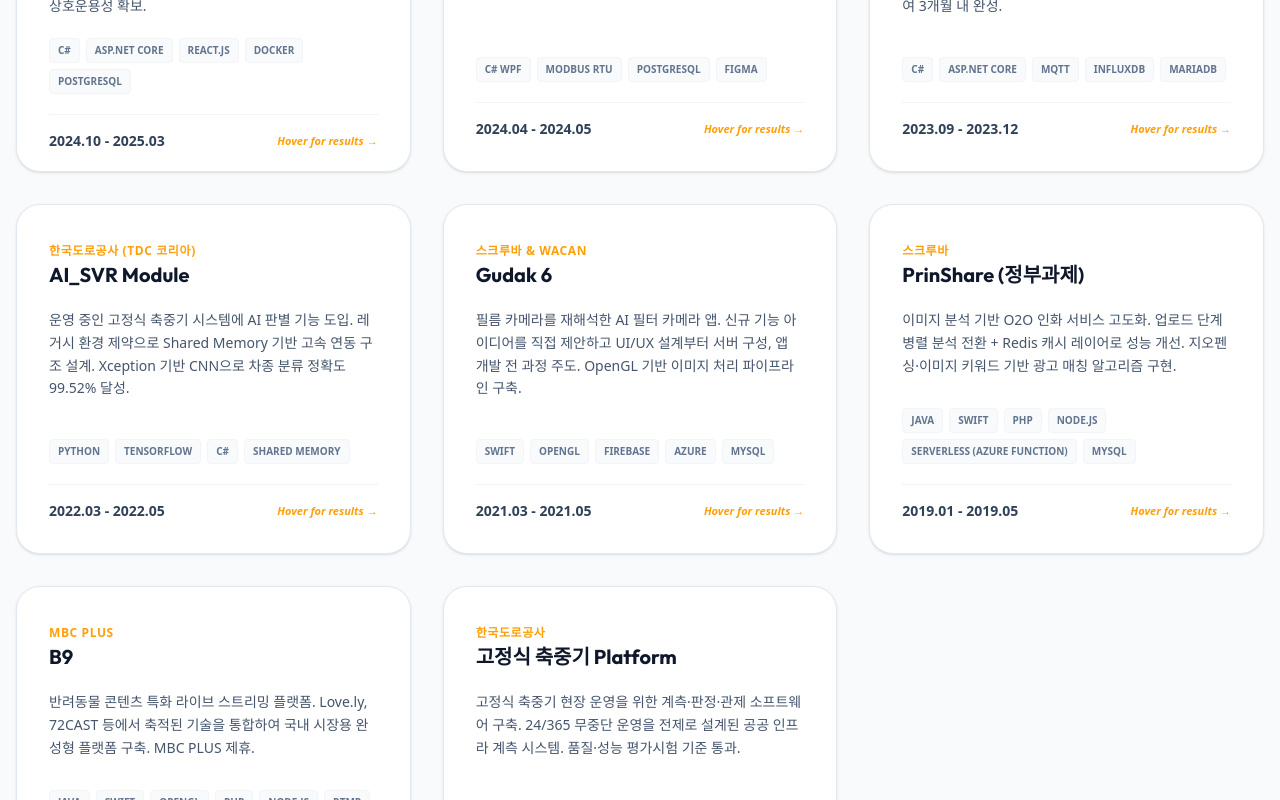
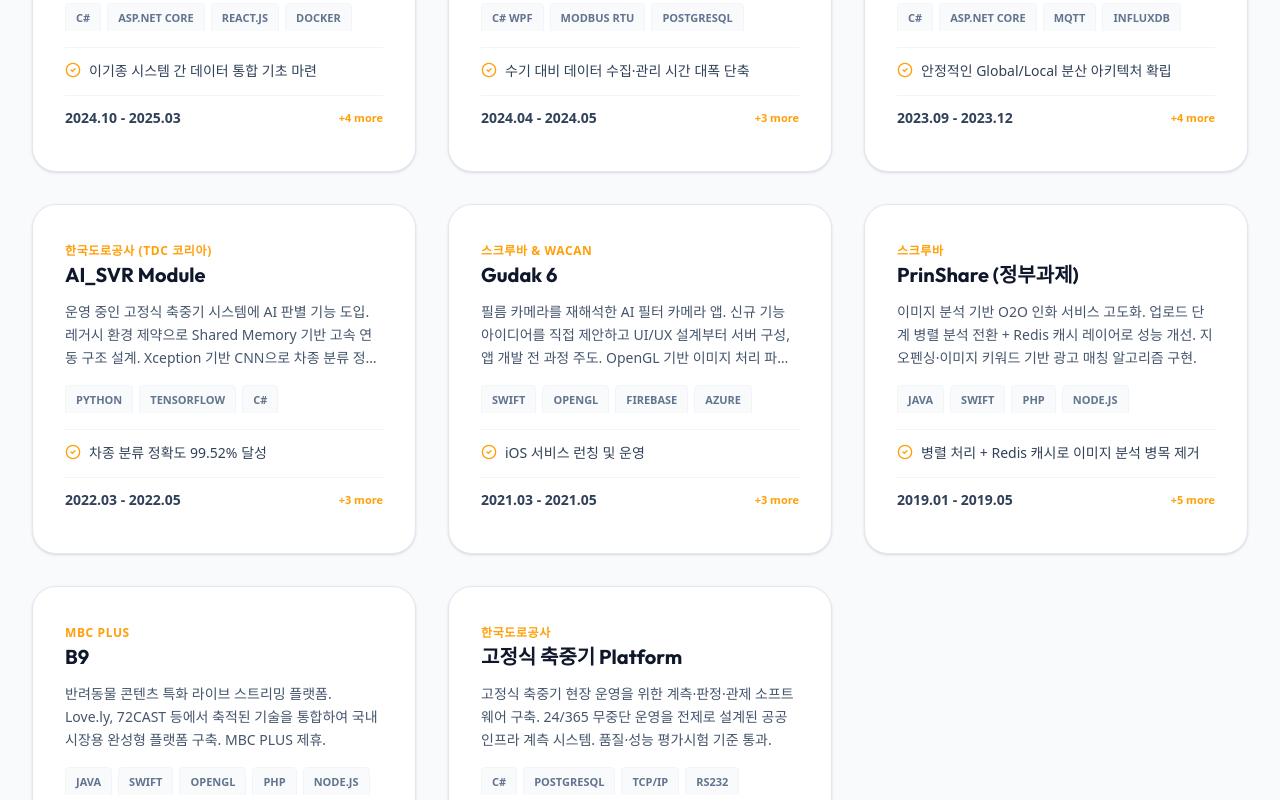
Before and after one commit to rlarua/me.portfolio, a React (Vite) app: page / in a window 1280 px wide. Shown: the part 1460-2260 px from the top of the page. Built offline with nearby package versions, Linux system fonts and the light colour scheme.

Commit message:
feat: Redesign project cards to be expandable, dynamically displaying key results and tags instead of a 3D flip.

```diff
--- a/src/App.jsx
+++ b/src/App.jsx
@@ -27,100 +27,103 @@ import projectHistoryData from './data/projectHistory.json';
 import readmeContent from '../README.md?raw';
 
 const ProjectCard = ({ project }) => {
-  const [isFlipped, setIsFlipped] = useState(false);
+  const [isExpanded, setIsExpanded] = useState(false);
 
   // Desktop hover handlers
-  const handleMouseEnter = () => setIsFlipped(true);
-  const handleMouseLeave = () => setIsFlipped(false);
+  const handleMouseEnter = () => setIsExpanded(true);
+  const handleMouseLeave = () => setIsExpanded(false);
 
   // Mobile tap handler
   const handleClick = () => {
-    // Check if it's a touch device or small screen
     if (window.innerWidth < 768) {
-      setIsFlipped(!isFlipped);
+      setIsExpanded(!isExpanded);
     }
   };
 
+  // Get top key result to display
+  const topResult = project.keyResults && project.keyResults.length > 0 ? project.keyResults[0] : null;
+  const remainingResults = project.keyResults && project.keyResults.length > 1 ? project.keyResults.slice(1) : [];
+
+  // Calculate hidden tags count for inline display
+  const visibleTagCount = 3;
+  const hiddenTagCount = project.tags.length > visibleTagCount ? project.tags.length - visibleTagCount : 0;
+
   return (
     <div
-      className="h-[350px] perspective-1000"
-      style={{ perspective: '1000px' }}
+      className="group cursor-pointer md:cursor-default w-full max-w-full"
       onMouseEnter={handleMouseEnter}
       onMouseLeave={handleMouseLeave}
       onClick={handleClick}
     >
-      <div
-        className={`relative w-full h-full transition-transform duration-700 preserve-3d ${isFlipped ? 'rotate-y-180' : ''}`}
-        style={{ transform: isFlipped ? 'rotateY(180deg)' : 'rotateY(0deg)' }}
-      >
-        {/* Front of Card */}
-        <div className="absolute w-full h-full backface-hidden bg-white rounded-3xl border border-slate-200 shadow-sm hover:shadow-xl transition-shadow cursor-pointer md:cursor-default">
-          <div className="p-8 space-y-5 h-full flex flex-col">
-            <div className="flex justify-between items-start">
+      <div className="bg-white rounded-3xl border border-slate-200 shadow-sm hover:shadow-xl transition-all duration-300 overflow-hidden min-h-[320px] md:min-h-[350px]">
+        <div className="p-6 md:p-8 flex flex-col h-full">
+          {/* Header */}
+          <div className="flex justify-between items-start mb-3">
             <div className="space-y-1">
               <span className="text-xs font-bold text-sunset-gold uppercase tracking-wider">{project.client}</span>
-                <h3 className="text-xl font-bold text-slate-900">{project.title}</h3>
+              <h3 className="text-lg md:text-xl font-bold text-slate-900">{project.title}</h3>
             </div>
           </div>
 
-            <p className="text-slate-600 text-sm leading-relaxed flex-1">
+          {/* Description - Flexible growth */}
+          <p className="text-slate-600 text-sm leading-relaxed line-clamp-3 mb-4">
             {project.description}
           </p>
 
-            <div className="flex flex-wrap gap-1.5">
+          {/* Tags - Expandable inline with synchronized state */}
+          <div className="mb-4">
+            <div className={`flex flex-wrap gap-1.5 transition-all duration-300 ${
+              !isExpanded ? 'max-h-[28px] overflow-hidden' : 'max-h-[200px]'
+            }`}>
               {project.tags.map(tag => (
-                <span key={tag} className="px-2 py-1 bg-slate-50 border border-slate-100 rounded text-[10px] font-bold text-slate-500 uppercase">
+                <span key={tag} className="px-2.5 py-1.5 bg-slate-50 border border-slate-100 rounded text-[11px] font-bold text-slate-500 uppercase whitespace-nowrap">
                   {tag}
                 </span>
               ))}
+
+            </div>
           </div>
 
-            <div className="pt-4 border-t border-slate-100 mt-auto">
-              <div className="flex items-center justify-between">
+          {/* Top Key Result - line-clamp-2, expands when isExpanded */}
+          {topResult && (
+            <div className="pt-3 border-t border-slate-100 mb-3">
+              <div className="flex gap-2 items-start">
+                <CheckCircle2 className="w-4 h-4 text-sunset-gold flex-shrink-0 mt-0.5" />
+                <p className={`text-sm text-slate-700 font-medium leading-relaxed ${
+                  isExpanded ? '' : 'line-clamp-2'
+                }`}>
+                  {topResult}
+                </p>
+              </div>
+            </div>
+          )}
+
+          {/* Expanded Key Results */}
+          {isExpanded && remainingResults.length > 0 && (
+            <div className="space-y-2 mb-3 animate-in fade-in slide-in-from-top-2 duration-300">
+              {remainingResults.map((result, idx) => (
+                <div key={idx} className="flex gap-2 items-start">
+                  <CheckCircle2 className="w-4 h-4 text-sunset-gold flex-shrink-0 mt-0.5" />
+                  <p className="text-sm text-slate-700 font-medium leading-relaxed">
+                    {result}
+                  </p>
+                </div>
+              ))}
+            </div>
+          )}
+
+          {/* Footer - Always at bottom */}
+          <div className="pt-3 border-t border-slate-100 mt-auto">
+            <div className="flex flex-wrap items-center justify-between gap-2">
               <span className="text-sm text-slate-700 font-bold">{project.period}</span>
-                {project.keyResults && project.keyResults.length > 0 && (
-                  <div className="flex items-center gap-1">
-                    <span className="text-[11px] text-sunset-gold font-bold italic md:block hidden animate-pulse">
-                      Hover for results →
+              {(remainingResults.length > 0 || hiddenTagCount > 0) && (
+                <span className="text-[11px] text-sunset-gold font-bold whitespace-nowrap">
+                  {isExpanded ? '−' : '+'}{remainingResults.length + hiddenTagCount} more
                 </span>
-                    <span className="text-[11px] text-sunset-gold font-bold italic md:hidden block animate-pulse">
-                      Tap for results →
-                    </span>
-                  </div>
               )}
             </div>
           </div>
         </div>
-        </div>
-
-        {/* Back of Card */}
-        {project.keyResults && project.keyResults.length > 0 && (
-          <div
-            className="absolute w-full h-full backface-hidden bg-gradient-to-br from-charcoal-black to-slate-900 rounded-3xl border border-sunset-gold/30 shadow-xl"
-            style={{ transform: 'rotateY(180deg)' }}
-          >
-            <div className="p-8 h-full flex flex-col">
-              <div className="flex items-center gap-2 mb-6 pb-4 border-b border-white/10">
-                <CheckCircle2 className="w-5 h-5 text-sunset-gold" />
-                <h4 className="text-lg font-bold text-white uppercase tracking-wider">Key Results</h4>
-              </div>
-
-              <ul className="space-y-4 flex-1 overflow-y-auto">
-                {project.keyResults.map((result, idx) => (
-                  <li key={idx} className="flex gap-3">
-                    <span className="text-sunset-gold font-bold flex-shrink-0">✓</span>
-                    <span className="text-white text-sm leading-relaxed">{result}</span>
-                  </li>
-                ))}
-              </ul>
-
-              <div className="text-center pt-4 border-t border-white/10 mt-auto">
-                <span className="text-xs text-slate-400 italic md:block hidden">Hover out to see details</span>
-                <span className="text-xs text-sunset-gold font-bold italic md:hidden block">Tap to return</span>
-              </div>
-            </div>
-          </div>
-        )}
       </div>
     </div>
   );
@@ -454,10 +457,10 @@ const App = () => {
               <div className="inline-block px-4 py-1.5 bg-sunset-gold/10 text-sunset-gold rounded-full text-sm font-semibold tracking-wide uppercase">
                 {profile.title}
               </div>
-              <h1 className="text-3xl md:text-5xl font-black text-slate-900 leading-[1.1] tracking-tight">
+              <h1 className="text-2xl sm:text-3xl md:text-5xl font-black text-slate-900 leading-[1.3] sm:leading-[1.1] tracking-tight">
                 {profile.motto}
               </h1>
-              <p className="text-base md:text-lg text-slate-600 max-w-2xl leading-relaxed">
+              <p className="text-sm sm:text-base md:text-lg text-slate-600 max-w-2xl leading-relaxed">
                 {profile.description}
               </p>
               {/* <div className="flex flex-wrap justify-center lg:justify-start gap-4 pt-4">
@@ -487,14 +490,14 @@ const App = () => {
       </section>
 
       {/* Tech Stack Section */}
-      <section id="skills" className="py-20 bg-charcoal-black text-white overflow-hidden">
+      <section id="skills" className="py-16 md:py-20 bg-charcoal-black text-white overflow-hidden">
         <div className="max-w-7xl mx-auto px-4">
           <div className="text-center mb-16 space-y-4">
             <h2 className="text-3xl md:text-4xl font-bold">Technology Stack</h2>
             <p className="text-slate-400">하드웨어 제어부터 분산 서버, AI 파이프라인까지의 통합 역량</p>
           </div>
 
-          <div className="grid md:grid-cols-2 lg:grid-cols-4 gap-8">
+          <div className="grid md:grid-cols-2 lg:grid-cols-4 gap-6 md:gap-8">
             {techStacks.map((stack, idx) => (
               <div key={idx} className="p-8 bg-slate-800/50 rounded-3xl border border-slate-700 hover:border-blue-500/50 transition-all group">
                 <div className="w-12 h-12 bg-tech-cyan/10 rounded-2xl flex items-center justify-center text-tech-cyan mb-6 group-hover:bg-tech-cyan group-hover:text-charcoal-black transition-all">
@@ -515,9 +518,9 @@ const App = () => {
       </section>
 
       {/* Projects Section */}
-      <section id="projects" className="py-24 px-4">
+      <section id="projects" className="py-16 md:py-24 px-3 sm:px-4 md:px-6 lg:px-8">
         <div className="max-w-7xl mx-auto">
-          <div className="flex flex-col md:flex-row justify-between items-end mb-12 gap-6">
+          <div className="flex flex-col md:flex-row justify-between items-center md:items-end mb-12 gap-6">
             <div className="space-y-4">
               <h2 className="text-3xl md:text-4xl font-bold text-slate-900">Featured Projects</h2>
               <p className="text-slate-600">
@@ -543,7 +546,7 @@ const App = () => {
             </div>
           </div>
 
-          <div className="grid md:grid-cols-2 lg:grid-cols-3 gap-8">
+          <div className="grid grid-cols-1 md:grid-cols-2 lg:grid-cols-3 gap-4 sm:gap-6 md:gap-8">
             {filteredProjects.map((project) => (
               <ProjectCard key={project.id} project={project} />
             ))}
@@ -633,7 +636,7 @@ const App = () => {
       </div>
 
       {/* Expertise Section */}
-      <section className="py-24 bg-charcoal-black text-white relative overflow-hidden">
+      <section className="py-16 md:py-24 bg-charcoal-black text-white relative overflow-hidden">
         {/* Grid Pattern Pattern */}
         <div className="absolute inset-0 opacity-[0.03] pointer-events-none" style={{ backgroundImage: 'radial-gradient(circle at 1px 1px, white 1px, transparent 0)', backgroundSize: '40px 40px' }}></div>
 
--- a/src/data/projects.json
+++ b/src/data/projects.json
@@ -50,12 +50,12 @@
             "InfluxDB",
             "MariaDB"
         ],
-        "description": "설비 데이터 실시간·이력 통합 관리 플랫폼. Global-Local 분산 구조 + TSDB 기반 데이터 설계로 시간당 4만+ 이벤트 처리. 내부 연구소 반려 프로젝트를 단독 수임하여 3개월 내 완성.",
+        "description": "설비 데이터 실시간·이력 통합 관리 플랫폼. Global-Local 분산 구조 + TSDB 기반 데이터 설계로 시간당 4만+ 이벤트 처리.",
         "category": "enterprise",
         "keyResults": [
+            "안정적인 Global/Local 분산 아키텍처 확립",
             "3개월 내 설비 데이터 수집·분석·모니터링 포함 엔터프라이즈급 플랫폼 설계·구현",
-            "시간당 4만+ 이벤트를 고려한 MQTT 기반 데이터 처리 설계·구현",
-            "안정적인 Global/Local 분산 아키텍처 확립"
+            "시간당 4만+ 이벤트를 고려한 MQTT 기반 데이터 처리 설계·구현"
         ]
     },
     {
@@ -148,7 +148,9 @@
         "period": "2012.02 - 2013.06",
         "tags": [
             "C#",
-            "MS-SQL"
+            "PostgreSQL",
+            "TCP/IP",
+            "RS232"
         ],
         "description": "고정식 축중기 현장 운영을 위한 계측·판정·관제 소프트웨어 구축. 24/365 무중단 운영을 전제로 설계된 공공 인프라 계측 시스템. 품질·성능 평가시험 기준 통과.",
         "category": "enterprise",
```
Also changed, not shown: 1 other file (tests, documents, lock files or other folders). Lines whose indentation alone changed are shown as unchanged.
